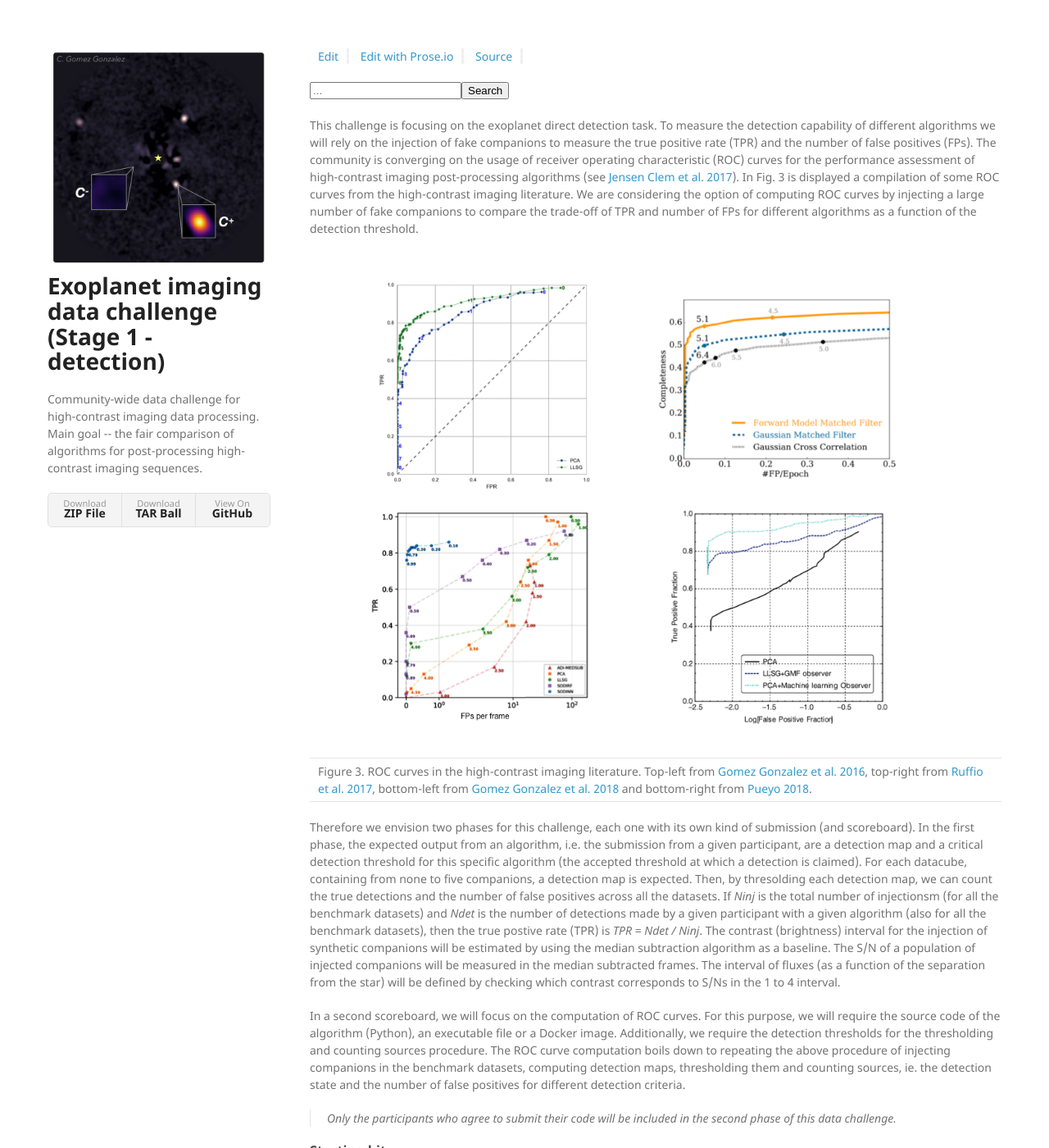
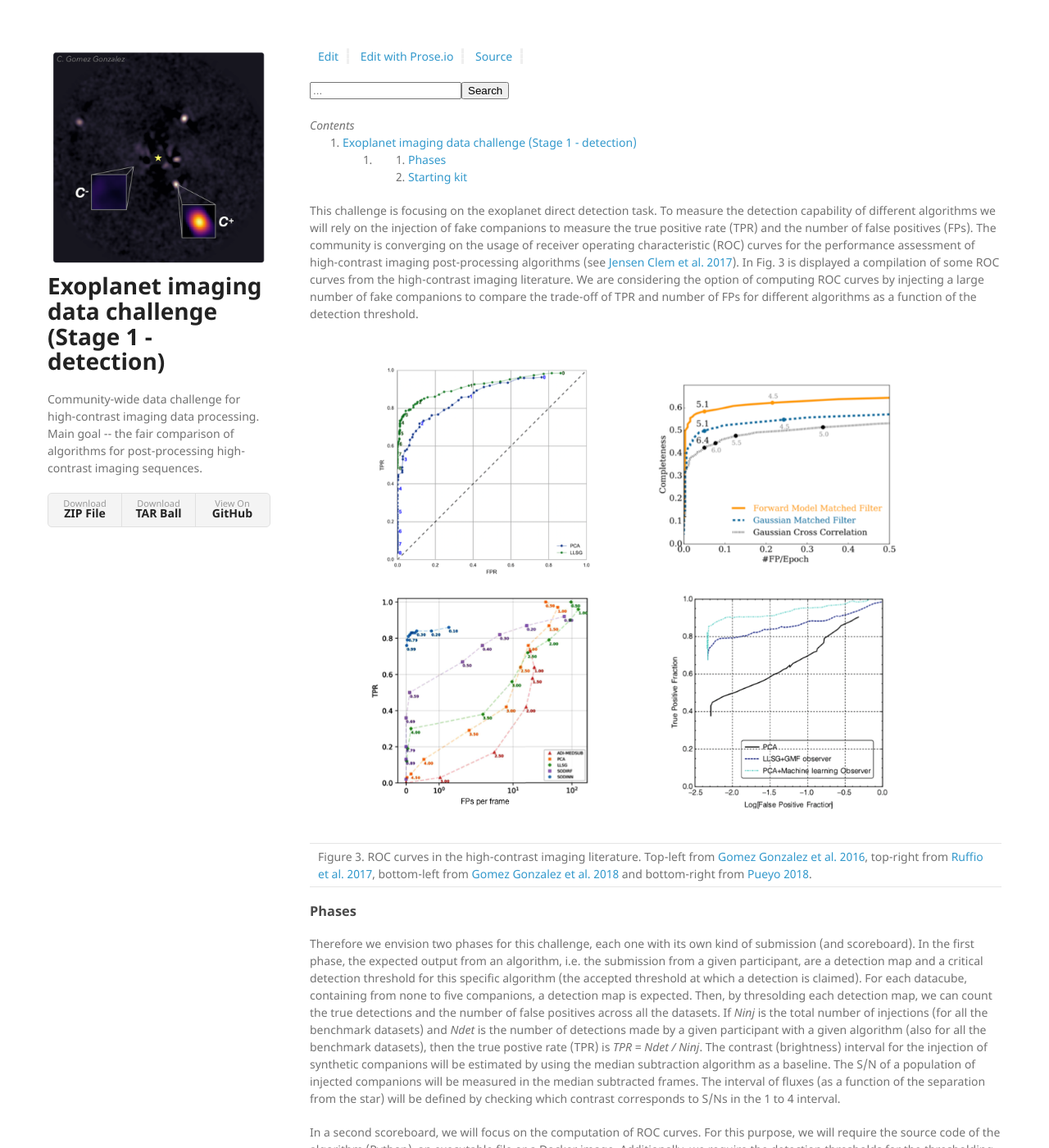
Before and after one commit to carlgogo/exoimaging_challenge, a Jekyll site: the page built from pages/metrics.md, in a window 1280 px wide and 1400 px high. Shown: the whole window at 82% size. Built offline with Jekyll 4.4.1, drawn with Linux system fonts in a browser that asks for light colours; nearby versions of some CDN libraries; our own code applies the rules of GitHub Pages for plain Markdown files.

Commit message:
Updating metrics subpage

```diff
--- a/pages/metrics.md
+++ b/pages/metrics.md
@@ -4,7 +4,9 @@ This challenge is focusing on the exoplanet direct detection task. To measure th
 |---|
 | Figure 3. ROC curves in the high-contrast imaging literature. Top-left from [Gomez Gonzalez et al. 2016](https://arxiv.org/abs/1602.08381), top-right from [Ruffio et al. 2017](https://arxiv.org/abs/1705.05477), bottom-left from [Gomez Gonzalez et al. 2018](https://arxiv.org/abs/1712.02841) and bottom-right from [Pueyo 2018](https://link.springer.com/referenceworkentry/10.1007/978-3-319-30648-3_10-1). |
 
-Therefore we envision two phases for this challenge, each one with its own kind of submission (and scoreboard). In the first phase, the expected output from an algorithm, i.e. the submission from a given participant, are a detection map and a critical detection threshold for this specific algorithm (the accepted threshold at which a detection is claimed). For each datacube, containing from none to five companions, a detection map is expected. Then, by thresolding each detection map, we can count the true detections and the number of false positives across all the datasets. If *Ninj* is the total number of injectionsm (for all the benchmark datasets) and *Ndet* is the number of detections made by a given participant with a given algorithm (also for all the benchmark datasets), then the true postive rate (TPR) is *TPR = Ndet / Ninj*. The contrast (brightness) interval for the injection of synthetic companions will be estimated by using the median subtraction algorithm as a baseline. The S/N of a population of injected companions will be measured in the median subtracted frames. The interval of fluxes (as a function of the separation from the star) will be defined by checking which contrast corresponds to S/Ns in the 1 to 4 interval.
+### Phases
+
+Therefore we envision two phases for this challenge, each one with its own kind of submission (and scoreboard). In the first phase, the expected output from an algorithm, i.e. the submission from a given participant, are a detection map and a critical detection threshold for this specific algorithm (the accepted threshold at which a detection is claimed). For each datacube, containing from none to five companions, a detection map is expected. Then, by thresolding each detection map, we can count the true detections and the number of false positives across all the datasets. If *Ninj* is the total number of injections (for all the benchmark datasets) and *Ndet* is the number of detections made by a given participant with a given algorithm (also for all the benchmark datasets), then the true postive rate (TPR) is *TPR = Ndet / Ninj*. The contrast (brightness) interval for the injection of synthetic companions will be estimated by using the median subtraction algorithm as a baseline. The S/N of a population of injected companions will be measured in the median subtracted frames. The interval of fluxes (as a function of the separation from the star) will be defined by checking which contrast corresponds to S/Ns in the 1 to 4 interval.
 
 In a second scoreboard, we will focus on the computation of ROC curves. For this purpose, we will require the source code of the algorithm (Python), an executable file or a Docker image. Additionally, we require the detection thresholds for the thresholding and counting sources procedure. The ROC curve computation boils down to repeating the above procedure of injecting companions in the benchmark datasets, computing detection maps, thresholding them and counting sources, ie. the detection state and the number of false positives for different detection criteria.
 
```
